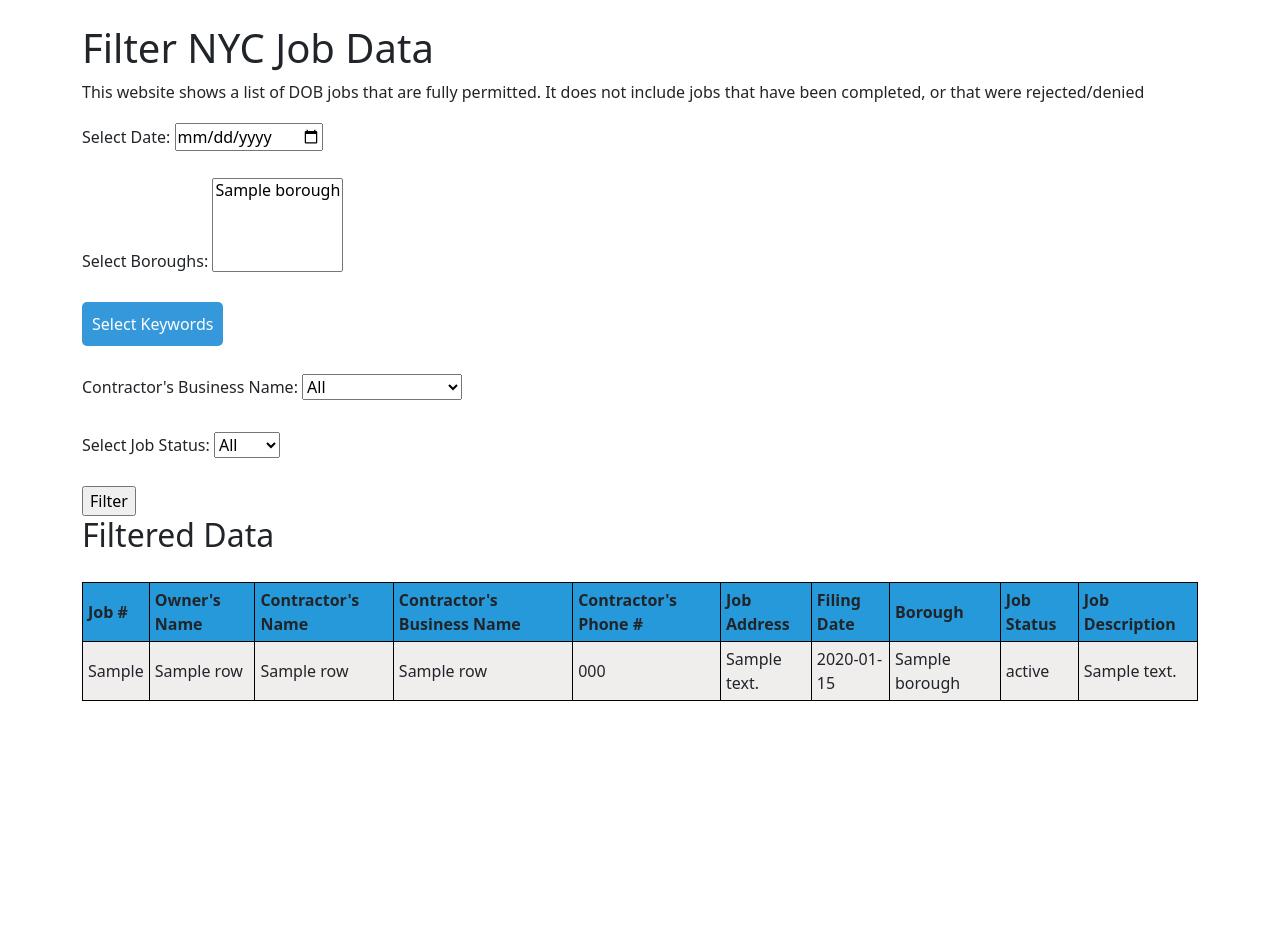
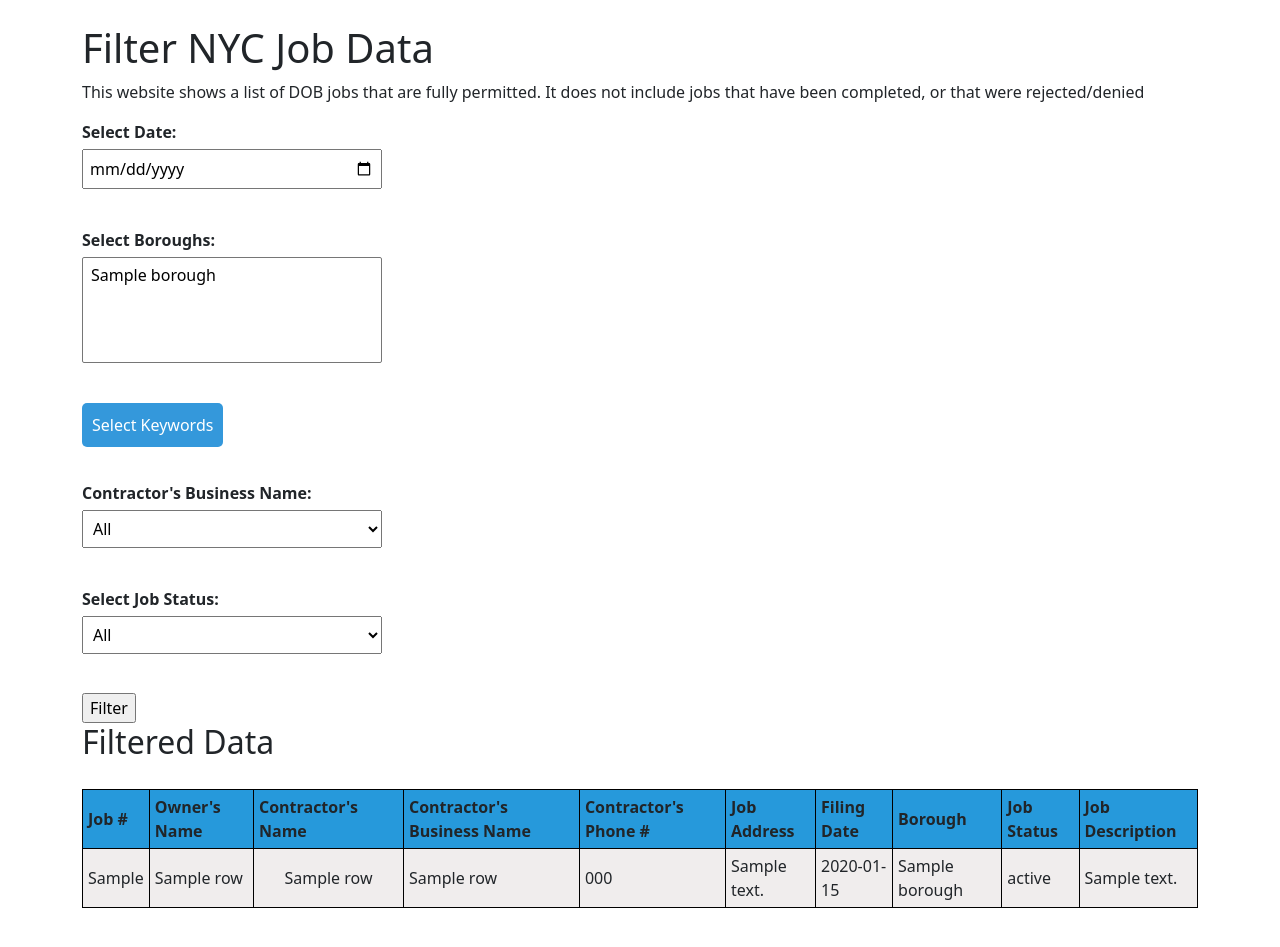
Before and after one commit to Riricola/NYC_Job_Permit_Website, a Flask app: template templates/index.html in a window 1280 px wide. Shown: the part 56-1003 px from the top of the page. Run offline with Flask 3, Linux system fonts and the light colour scheme; the template is opened without the code that fills it: most values are stand-ins (such as "Sample title", 1, 10 or a date in 2020).

Commit message:
Update style.css

```diff
--- a/static/style.css
+++ b/static/style.css
@@ -1,3 +1,48 @@
+/* Add these styles to your existing CSS */
+.status-key {
+    margin-top: 20px;
+    position: sticky;
+    top: 20px;
+}
+
+.status-key th,
+.status-key td {
+    padding: 5px !important;
+    white-space: normal;
+}
+
+.status-key th {
+    background-color: #2699db;
+    color: white;
+}
+
+.status-key td:first-child {
+    font-weight: bold;
+    width: 90px;
+}
+
+/* Make the form elements a bit nicer */
+form label {
+    display: block;
+    margin-top: 10px;
+    font-weight: bold;
+}
+
+form select,
+form input[type="text"],
+form input[type="date"] {
+    width: 100%;
+    max-width: 300px;
+    padding: 6px;
+    margin-bottom: 5px;
+}
+
+form input[type="submit"],
+form button {
+    margin-top: 10px;
+    margin-right: 10px;
+}
+
 html,
 body {
     height: 100%;
@@ -62,8 +107,9 @@
 
 .table-container {
     overflow-x: auto;
-    max-width: 100%;
+    width: 100%;
     min-height: calc(100vh - 150px);
+    display: block;
     /* Adjust based on your layout */
 }
 
@@ -96,3 +142,13 @@
 tr:nth-child(even) {
     background-color: #f0eded;
 }
+
+td:nth-child(3) {
+    /* Assuming Phone Number is in the 3rd column */
+    white-space: nowrap;
+    /* Prevents wrapping */
+    width: 150px;
+    /* Adjust as needed */
+    text-align: center;
+    /* Centers the content */
+}
```
